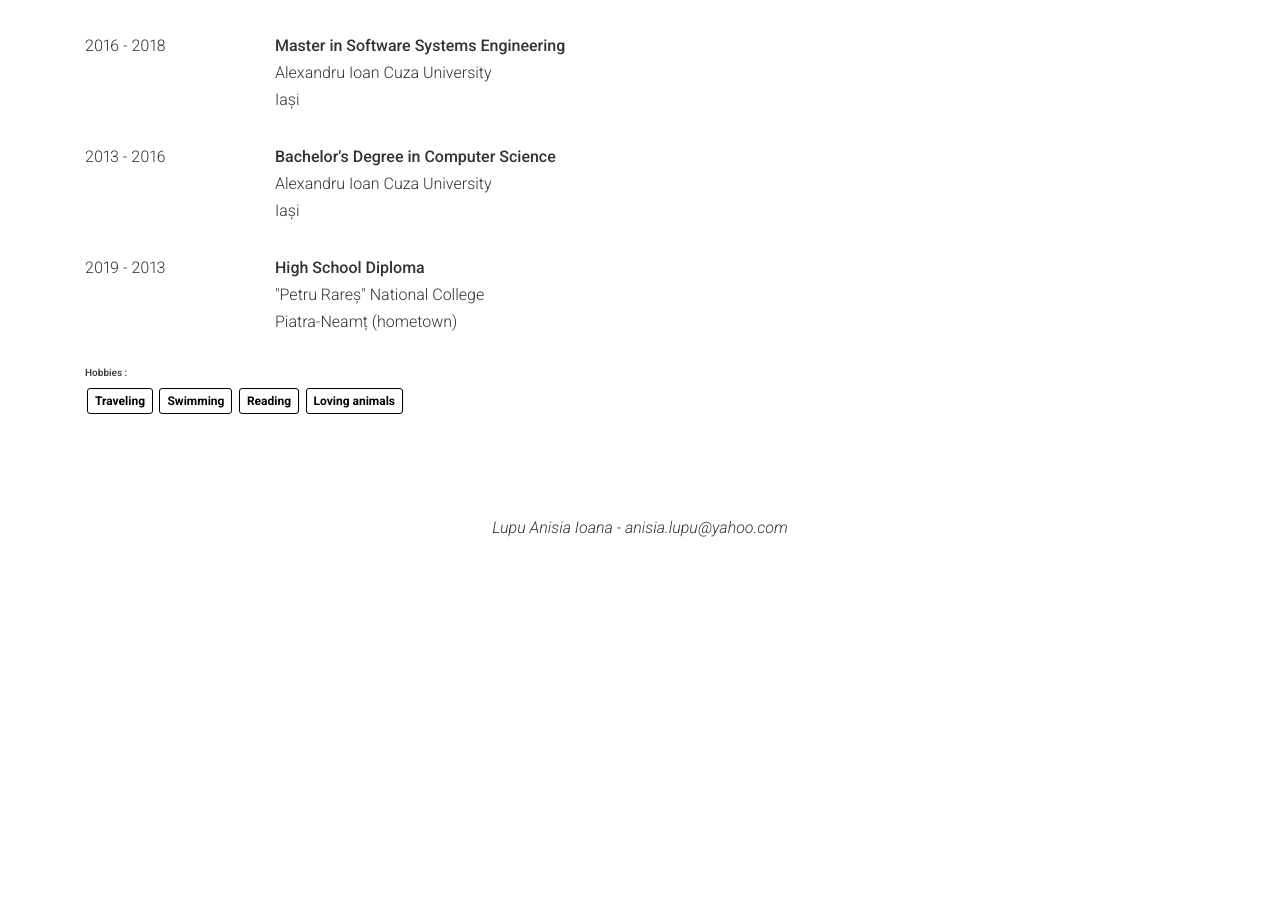
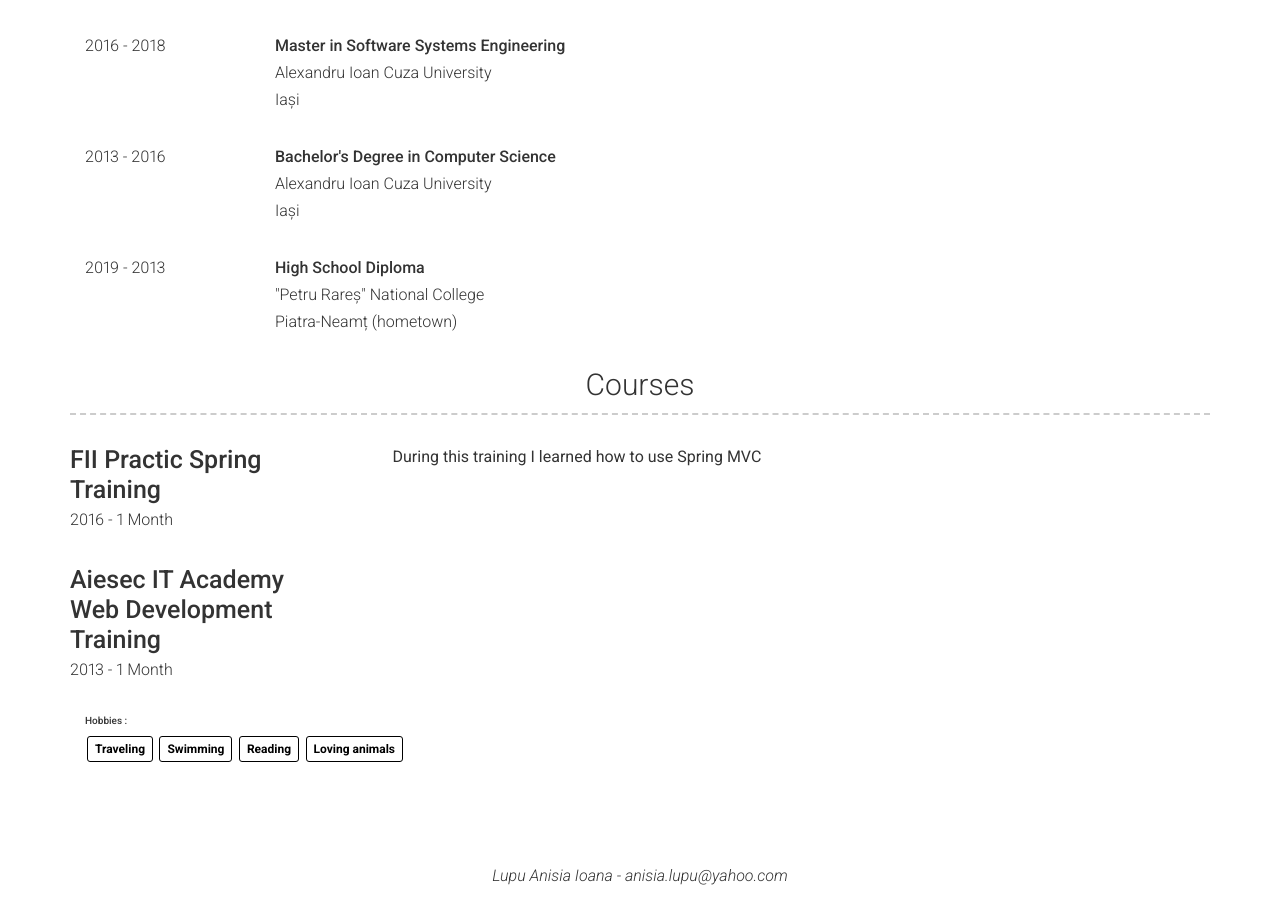
Before and after one commit to anisia-lupu/anisia-lupu, a Jekyll site: the page built from index.md, in a window 1280 px wide and 900 px high, scrolled down 1447 px. Built offline with Jekyll 4.4.1, drawn with Linux system fonts in a browser that asks for light colours; before the commit the page ends 1999 px from its top, so only the background shows below that; some of the changed text lies outside the part shown.

Commit message:
Update cv

```diff
--- a/_config.yml
+++ b/_config.yml
@@ -30,9 +30,9 @@ about_content: | # this will include new lines to allow paragraphs
 
   With a good analytical thinking and a lot of perseverance I accepted the challenge to make the world a better place in the era of digitalization.
 
-  **Skills:** `Java`,  `J2EE`, `SQL`, `Hibernate`, `Spring`, `Clean Code`, `Curiosity`, `Commitment`
+  **Skills:** `Java`,  `J2EE`, `SQL`, `Hibernate`, `Spring`, `Clean Code`, `Commitment`, `Curiosity`
 
-  **Languages:** English,  Romanian - native
+  **Languages:** Romanian(native )English()
 
 
 # Projects Section
--- a/_data/courses.yml
+++ b/_data/courses.yml
@@ -1,8 +1,13 @@
-#- layout: left
-#  name: FII Practic Spring Training
-#  grades:
-#    - dates: 2014 - 1 Month
-#  grades_desc:
-#    - qualification: |
-#      description: | # this will include new lines to allow paragraphs
-#        During this training I learned how to use Spring MVC
+- layout: left
+  name: FII Practic Spring Training
+  grades:
+    - dates: 2016 - 1 Month
+  grades_desc:
+    - qualification: |
+      description: | # this will include new lines to allow paragraphs
+        During this training I learned how to use Spring MVC
+
+- layout: left
+  name: Aiesec IT Academy Web Development Training
+  grades:
+    - dates: 2013 - 1 Month
```
